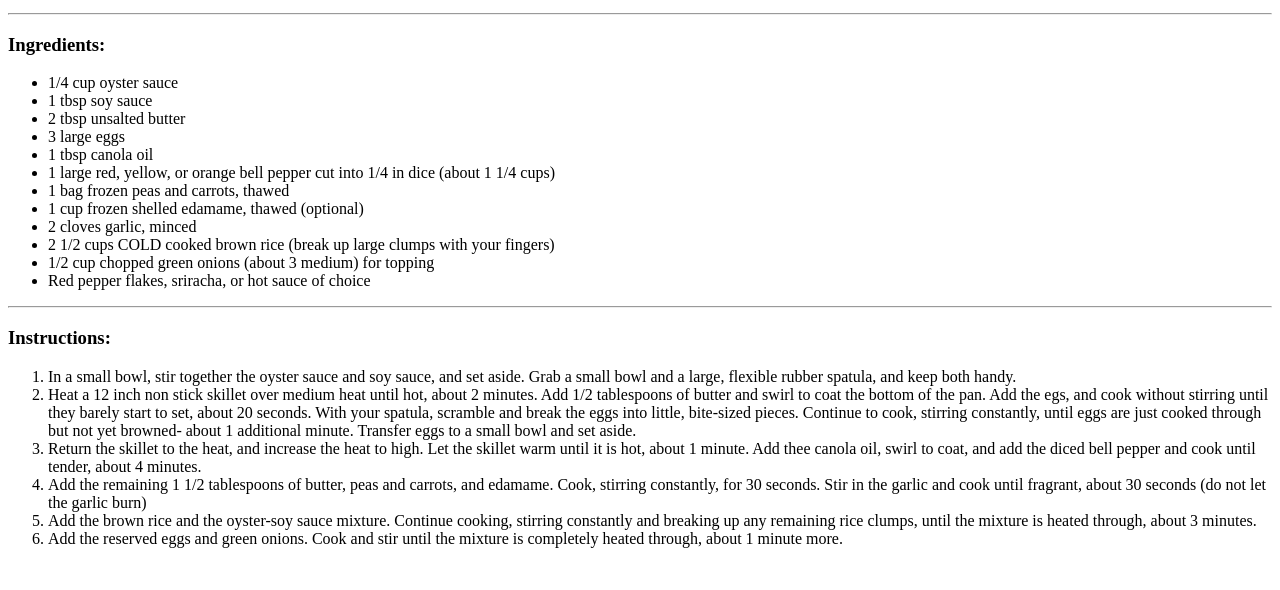
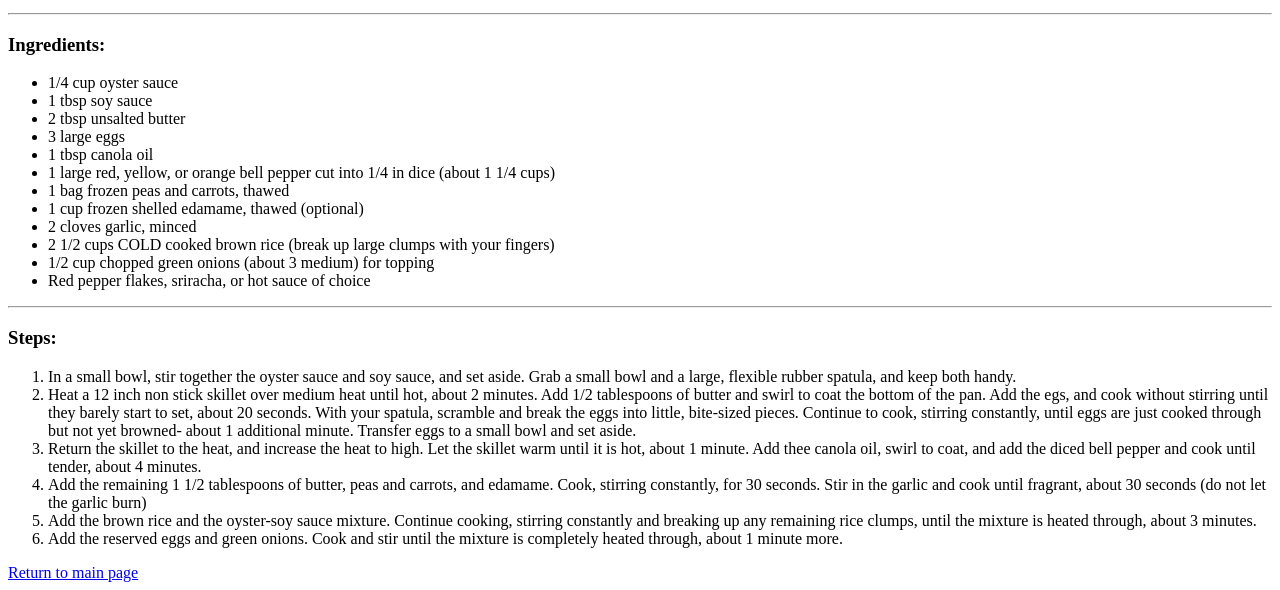
Before and after one commit to uUsernameE/Odin-Recipes, a plain HTML site: page recipes/egg-fried-rice.html in a window 1280 px wide. Shown: the part 571-1161 px from the top of the page. Before the commit the page ends 1135 px from the top, so only its background shows below. Drawn offline with Linux system fonts and the light colour scheme.

Commit message:
Edited egg fried rice recipe to say 'Steps' instead of 'Instructions', for consistency

```diff
--- a/recipes/egg-fried-rice.html
+++ b/recipes/egg-fried-rice.html
@@ -32,7 +32,7 @@
         </ul>
         <hr/>
 
-    <h3>Instructions:</h3>
+        <h3>Steps:</h3>
         <ol>
             <li>In a small bowl, stir together the oyster sauce and soy sauce, and set aside. Grab a small bowl and a large, flexible rubber spatula, and keep both handy.</li>
             <li>Heat a 12 inch non stick skillet over medium heat until hot, about 2 minutes. Add 1/2 tablespoons of butter and swirl to coat the bottom of the pan. Add the egs, and cook without stirring until they barely start to set, about 20 seconds. With your spatula, scramble and break the eggs into little, bite-sized pieces. Continue to cook, stirring constantly, until eggs are just cooked through but not yet browned- about 1 additional minute. Transfer eggs to a small bowl and set aside.</li>
@@ -42,5 +42,6 @@
             <li>Add the reserved eggs and green onions. Cook and stir until the mixture is completely heated through, about 1 minute more.</li>
         </ol>
 
+        <a href="../index.html">Return to main page</a>
     </body>
 </html>
```
Also changed, not shown: index.html (+3 -0 lines), recipes/cheese-burger-bowl.html (+3 -1 lines), recipes/jalapeno-popper-egg-cups.html (+1 -0 lines), 1 other file. Lines whose indentation alone changed are shown as unchanged.
